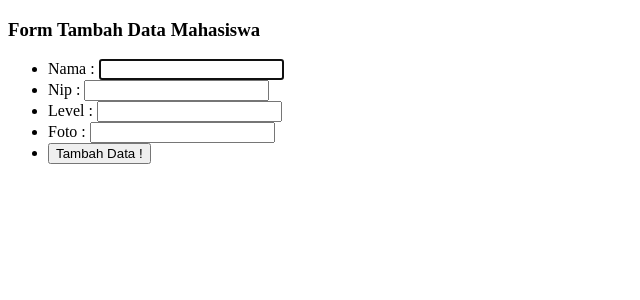
After one commit to diki53/pw2020_16201054, a PHP site: page /tambah.php in a window 1280 px wide. The commit adds this page. Shown: the top 300 px of the page, without its empty margins (0-640 px from the left). Run offline with PHP 8.4, Linux system fonts and the light colour scheme.

Commit message:
Menambahkan Fitur Insert data

```diff
--- a/kuliah/pertemuan10/functions.php
+++ b/kuliah/pertemuan10/functions.php
@@ -22,3 +22,27 @@ function query($query)
 
   return $rows;
 }
+
+function tambah($data)
+{
+  $koneksi = koneksi();
+
+  $nama = htmlspecialchars($data['nama']);
+  $nip = htmlspecialchars($data['nip']);
+  $username = htmlspecialchars($data['nip']);
+  $password = htmlspecialchars($data['nip']);
+  $level = htmlspecialchars($data['level']);
+  $foto = htmlspecialchars($data['foto']);
+  $status = "Nonaktif";
+
+
+  $query = "INSERT INTO
+                  user
+            VALUES
+            ('','$nama','$nip','$username','$password','$level','$status','$foto');
+            ";
+  mysqli_query($koneksi, $query);
+
+  echo mysqli_error($koneksi);
+  return mysqli_affected_rows($koneksi);
+}
--- a/kuliah/pertemuan10/latihan3.php
+++ b/kuliah/pertemuan10/latihan3.php
@@ -15,6 +15,10 @@ $pegawai = query("SELECT * FROM user");
 
 <body>
   <h3>Daftar Mahasiswa</h3>
+
+  <a href="tambah.php">Tambah Data Pegawai</a>
+  <br>
+  <br>
 
   <table cellpadding="10" border="1" cellspacing="0">
     <tr>
--- /dev/null
+++ b/kuliah/pertemuan10/tambah.php
@@ -0,0 +1,59 @@
+<?php
+require 'functions.php';
+
+if (isset($_POST['tambah'])) {
+  if (tambah($_POST) > 0) {
+    echo "<script>
+    alert('Data Brhasil Ditambahakan!');
+    window.location.href='latihan3.php';
+    </script>";
+  } else {
+    echo "Data Gagal Ditambahakan !";
+  }
+}
+?>
+<!DOCTYPE html>
+<html lang="en">
+
+<head>
+  <meta charset="UTF-8">
+  <meta name="viewport" content="width=device-width, initial-scale=1.0">
+  <title>Tambah Data Mahasiswa</title>
+</head>
+
+<body>
+  <h3>Form Tambah Data Mahasiswa</h3>
+  <form action="" method="post">
+    <ul>
+      <li>
+        <label>
+          Nama :
+          <input type="text" name="nama" autofocus required>
+        </label>
+      </li>
+      <li>
+        <label>
+          Nip :
+          <input type="text" name="nip" required>
+        </label>
+      </li>
+      <li>
+        <label>
+          Level :
+          <input type="text" name="level" required>
+        </label>
+      </li>
+      <li>
+        <label>
+          Foto :
+          <input type="text" name="foto" required>
+        </label>
+      </li>
+      <li>
+        <button type="submit" name="tambah">Tambah Data !</button>
+      </li>
+    </ul>
+  </form>
+</body>
+
+</html>
```
